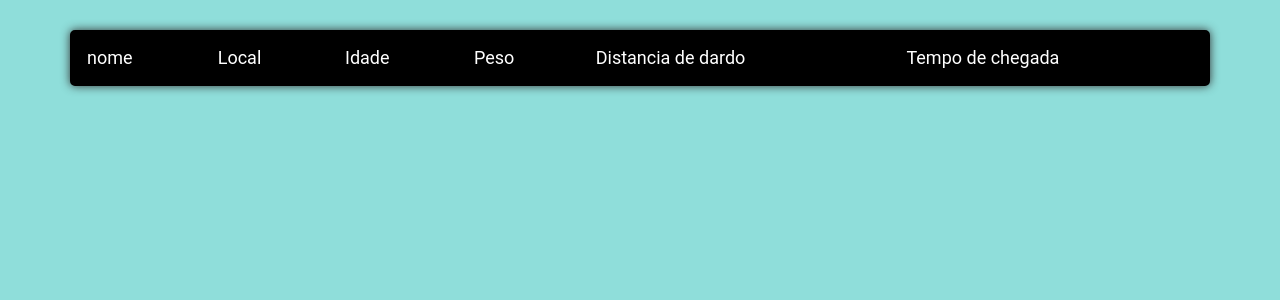
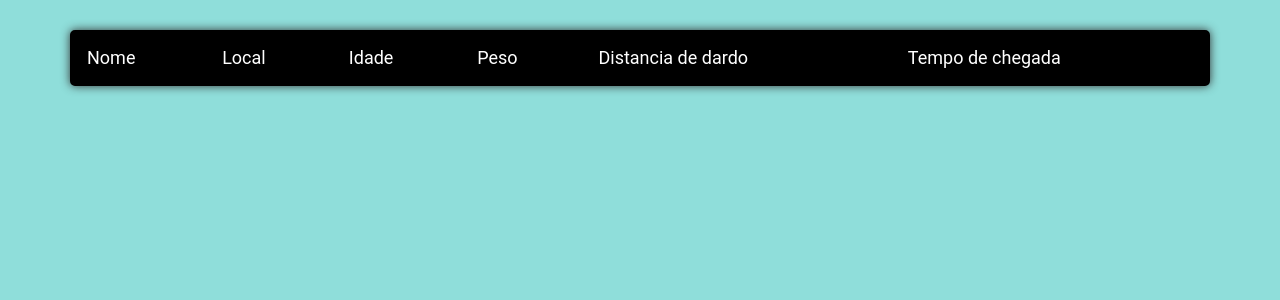
Before and after one commit to allystor/Jogos_olimpicos, a Django app: page /nova/ranking/ in a window 1280 px wide. Shown: the top 300 px of the page. Run offline with Django 4.2, Linux system fonts and the light colour scheme; data that the repository does not hold is empty.

Commit message:
finalizando front-end e criando espaço admin

```diff
--- a/index/templates/index.html
+++ b/index/templates/index.html
@@ -12,7 +12,7 @@
 <body>
     <div class="container">
         <h1>Bem vindo a lista de competições do comitê olimpico!</h1>
-        <h2>modalidades disponíveis</h2>
+        <h2>Modalidades disponíveis:</h2>
         <div class="modalidades">
             <div id="card-1" class="card" style="width: 18rem;">
                 <img src="https://ichef.bbci.co.uk/news/800/cpsprodpb/D48F/production/_119451445_mediaitem119451444.jpg.webp" class="card-img-top" alt="Lançamento de Dardo">
--- a/nova_competicao/templates/ranking.html
+++ b/nova_competicao/templates/ranking.html
@@ -14,7 +14,7 @@
         <table>
             <thead>
                 <tr class="table100-head">
-                <th class="column1">nome</th>
+                <th class="column1">Nome</th>
                 <th class="column2">Local</th>
                 <th class="column3">Idade</th>
                 <th class="column4">Peso</th>
```
